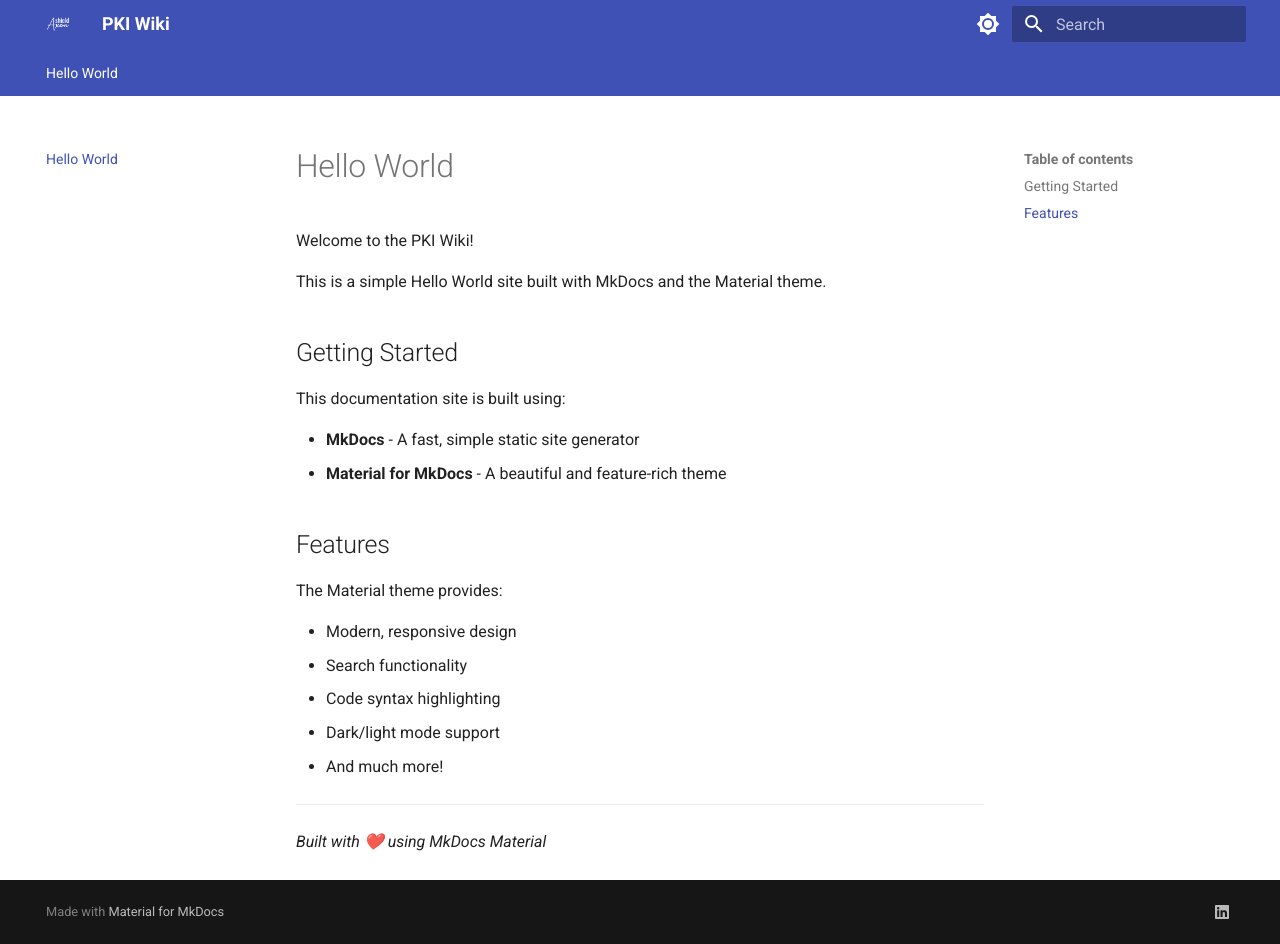
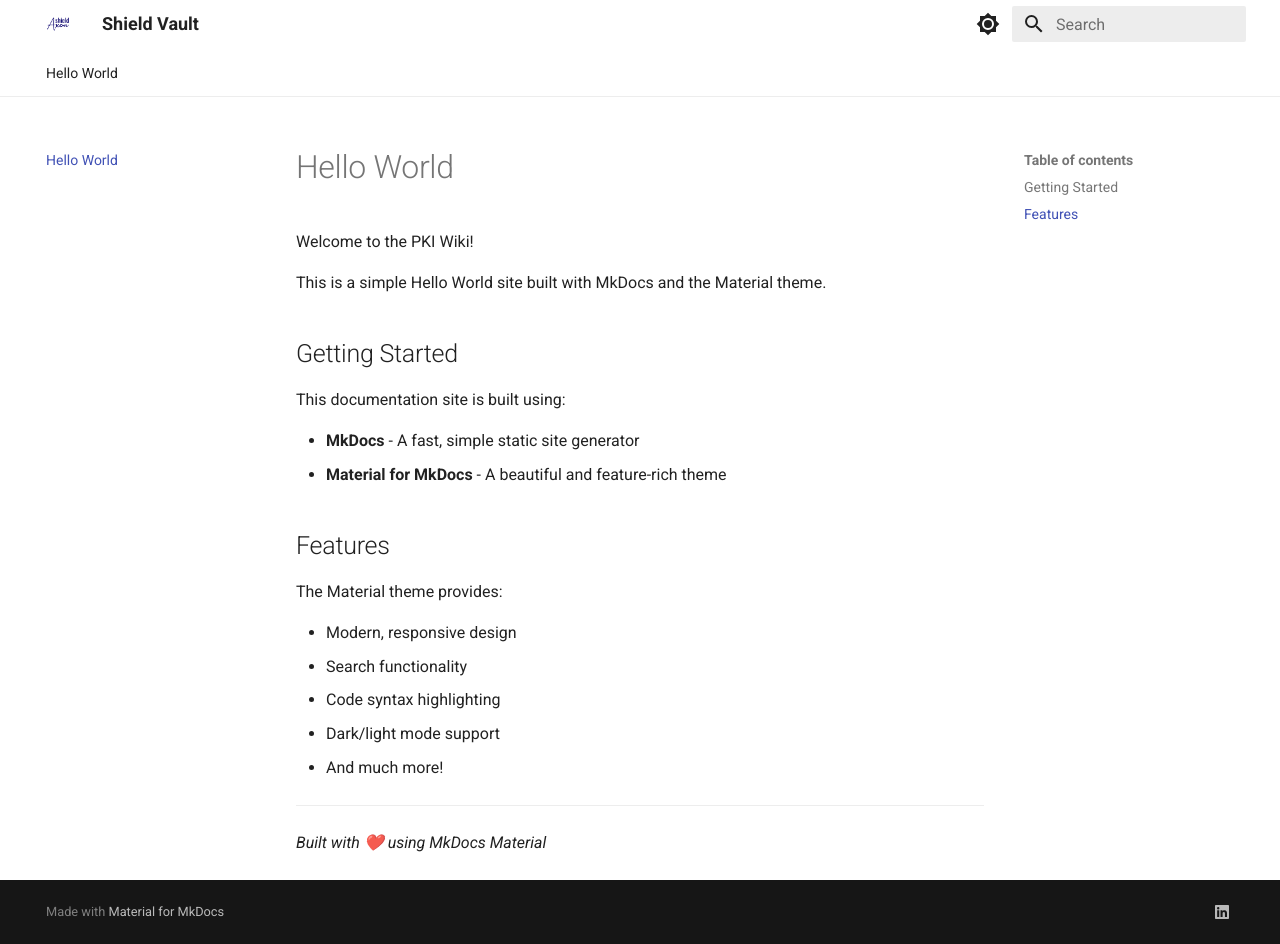
Before and after one commit to Axon-Shield/pki.github.io, an MkDocs documentation site: the page built from docs/index.md, in a window 1280 px wide and 944 px high. Built offline with MkDocs 1.6.1 and Material for MkDocs 9.7.7, drawn with Linux system fonts in a browser that asks for light colours.

Commit message:
Update logo and styling

```diff
--- a/mkdocs.yml
+++ b/mkdocs.yml
@@ -1,17 +1,17 @@
-site_name: PKI Wiki
-site_url: https://pki.axonshield.com/
+site_name: Shield Vault
+site_url: https://vault.axonshield.com/
 theme:
   logo: assets/axon-logo.png
   name: material
   palette:
     - scheme: default
-      primary: indigo
+      primary: white
       accent: indigo
       toggle:
         icon: material/brightness-7
         name: Switch to dark mode
     - scheme: slate
-      primary: indigo
+      primary: white
       accent: indigo
       toggle:
         icon: material/brightness-4
```
Also changed, not shown: docs/assets/axon-logo.png.
